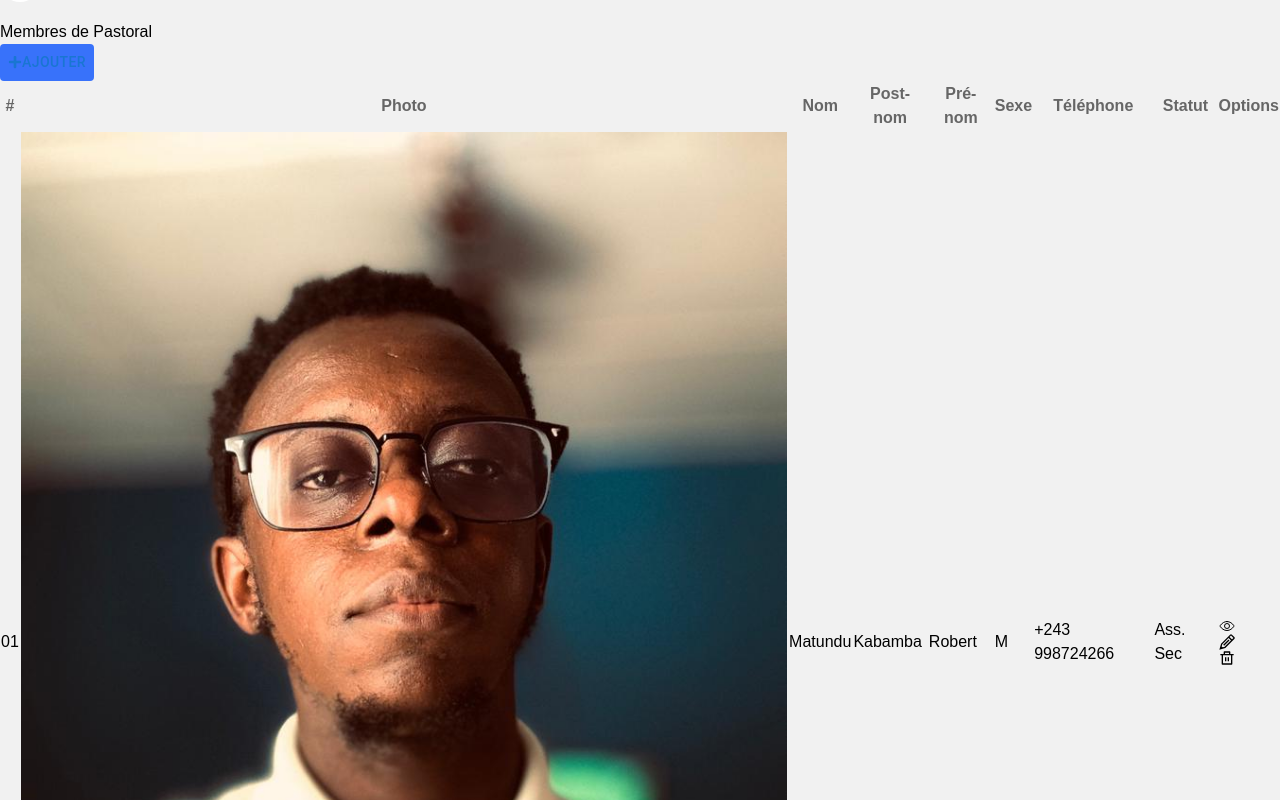
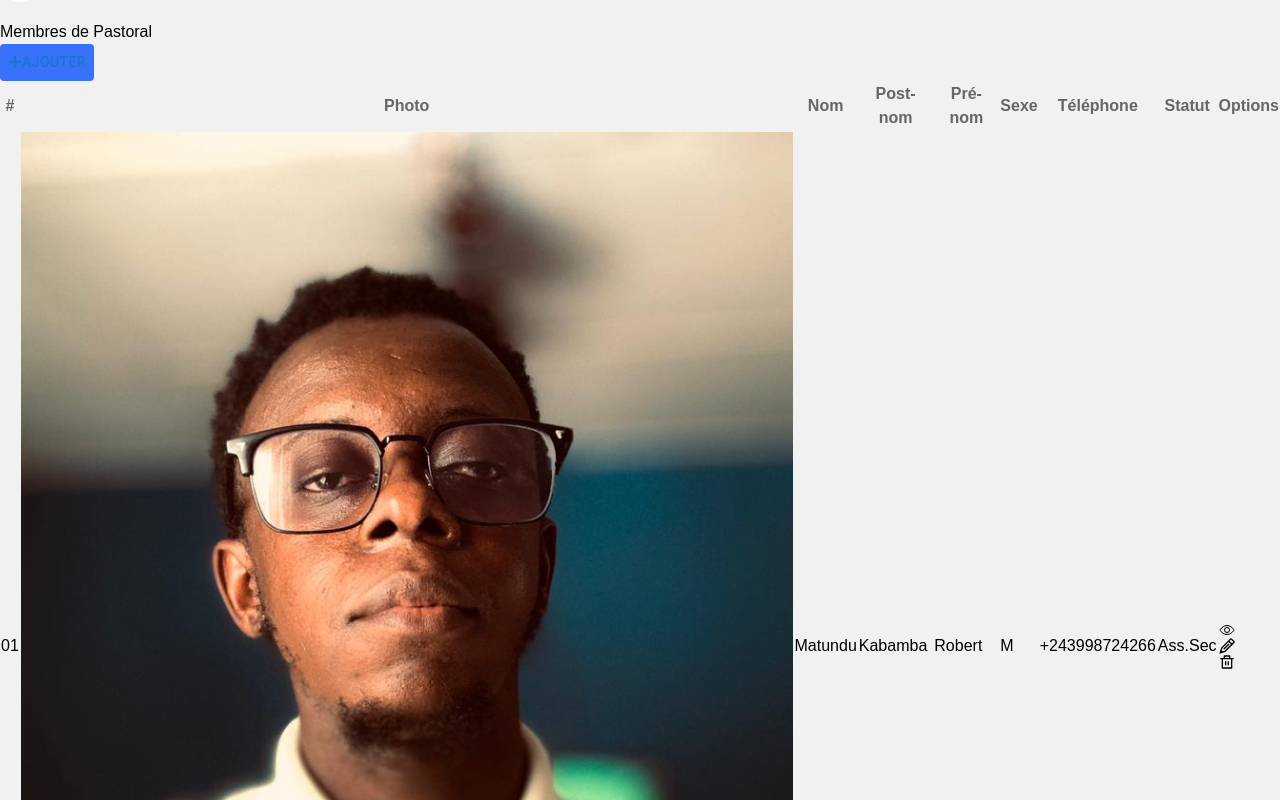
Before and after one commit to rovertnet/evv_ap, a React (Vite) app in the folder documents/: page /depart/past in a window 1280 px wide. Shown: the part 960-1760 px from the top of the page. Built offline with nearby package versions, Linux system fonts and the light colour scheme.

Commit message:
another commit

```diff
--- a/documents/src/components/depart/departs/TablePast.jsx
+++ b/documents/src/components/depart/departs/TablePast.jsx
@@ -38,8 +38,8 @@ export default function TablePast() {
               <td>Kabamba</td>
               <td>Robert</td>
               <td>M</td>
-              <td>+243 998724266</td>
-              <td>Ass. Sec</td>
+              <td>+243998724266</td>
+              <td>Ass.Sec</td>
               <td className="flex space-x-2 text-xl font-bold">
                 <IoEyeOutline className="text-blue-500" />
                 <GrEdit className="text-green-500" />
```
